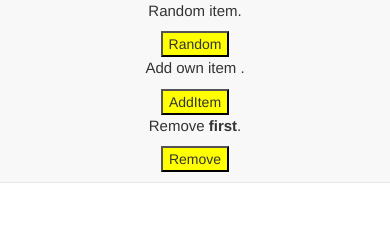
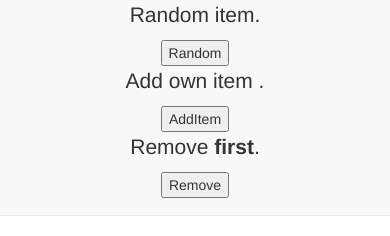
Before and after one commit to Jargan76/ListEater, a plain HTML site: page index.html in a window 390 px wide. Drawn offline with Linux system fonts and the light colour scheme.

Commit message:
Update listEater.css
removed alot of unneeded @media and added some font-size changes

```diff
--- a/listEater.css
+++ b/listEater.css
@@ -1,66 +1,113 @@
-p {
-  font-size: 20px;
- }
-button {
-  background-color: yellow;
-  margin-left: 25px;
+
+/*
+==============clear fix===========
+*/
+html, body, div, span, applet, object, iframe,
+h1, h2, h3, h4, h5, h6, p, blockquote, pre,
+a, abbr, acronym, address, big, cite, code,
+del, dfn, em, img, ins, kbd, q, s, samp,
+small, strike, strong, sub, sup, tt, var,
+b, u, i, center,
+dl, dt, dd, ol, ul, li,
+fieldset, form, label, legend,
+table, caption, tbody, tfoot, thead, tr, th, td,
+article, aside, canvas, details, embed,
+figure, figcaption, footer, header, hgroup,
+menu, nav, output, ruby, section, summary,
+time, mark, audio, video {
+  margin: 0;
+  padding: 0;
+  border: 0;
+  font-size: 100%;
+  font: inherit;
+  vertical-align: baseline;
 }
-div {
+/* HTML5 display-role reset for older browsers */
+article, aside, details, figcaption, figure,
+footer, header, hgroup, menu, nav, section {
+  display: block;
+}
+body {
+  line-height: 1.0;
+}
+ol, ul {
+  list-style: none;
+}
+blockquote, q {
+  quotes: none;
+}
+blockquote:before, blockquote:after,
+q:before, q:after {
+  content: '';
+  content: none;
+}
+table {
+  border-collapse: collapse;
+  border-spacing: 0;
+}
+/*
+===============Main CSS========================
+*/
+body {
+  font-family: sans-serif;
+  line-height: 1.5;
   text-align: center;
 }
+
+.pRow {
+  font-size: 1.5em;
+ }
 .navbar-default {
-    padding-bottom: 10px;
+    padding-bottom: 1.2em;
+}
+
+.btn-default:active:hover, .btn-default {
+    color: #f1eeee;
+    background-color: #2a6282;
+    border-color: #000;
+    font-size: 3.2em;
+    font-weight: 600;
+    margin-top: 0.3em;
+}
+.btn-default:focus {
+  color: #2a6282;
+  background-color: #f1eeee;
+}
+.navbar-fixed-top {
+  z-index: 0;
+}
+.modal-backdrop {
+  background-color: #5B9D9C;
+}
+.modal-content {
+  margin-top: 10em;
+}
+#message {
+  font-size: 3.0em;
 }
 #info {
     position: fixed;
-    top: 71px;
+    bottom: 50px;
+    text-align: left;
   }
 #info p {
     font-size: 12px;
   }
 #box {
-    padding: 15px 15px;
     width: 90%;
-    margin-left: 4%;
-    margin-top: 7em;
-    background-color:#4C3131;
-    color: #fff;
+    margin-left: auto;
+    margin-right: auto;
+    margin-top: 11em;
+    background-color:#C9CAF2;
+    color: #000;
 }
 #box p {
-    font-size: 28px;
+    font-size: 2.5em;
 }
 /*---------------------------------------------------------------
             @Media Starts
 */
-@media screen and (max-width: 328px){
-    #box {
-        margin-top: 7em;
-    }
+
+@media screen and (max-width: 320px){
+
 }
-@media screen and (max-width: 456px){
-   #box {
-        margin-top: 7.5em;
-   }
-}
-
-@media screen and (max-width: 463px){
-    #box{
-        margin-left: 1%;
-        margin-top: 1em;
-        width: 98%;
-
-    }
-}
-
-@media screen and (max-width: 480px){
-    #box{
-        margin-left: 1%;
-        margin-top: 9em;
-    }
-}
-
-@media screen and (max-width: 594px){
-    .pRow {
-         font-size: 15px;
-    }
-}
```
